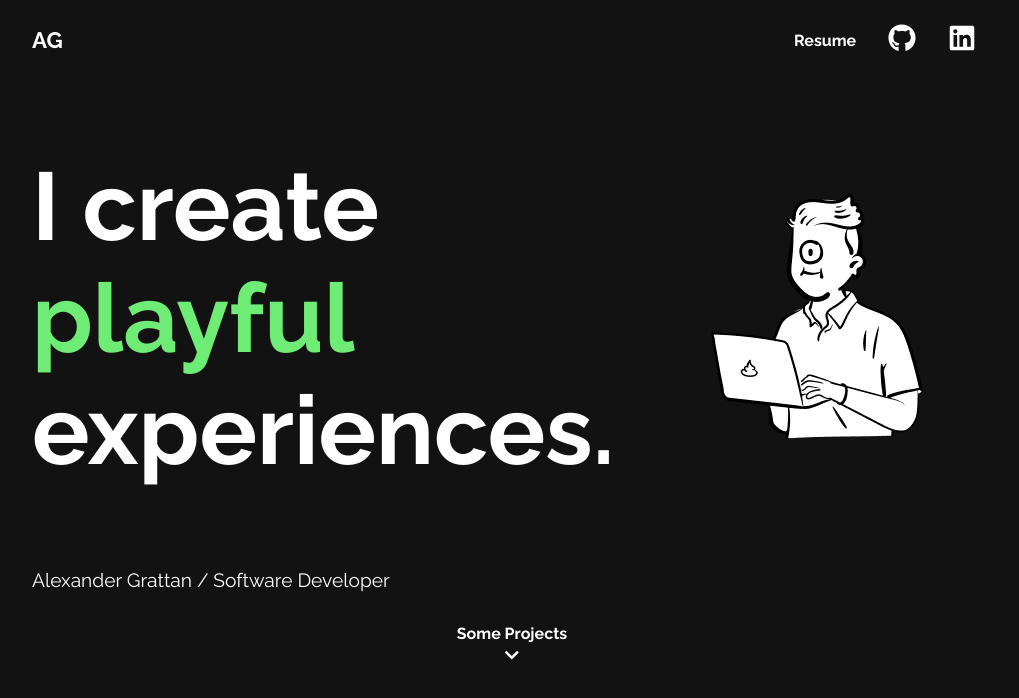
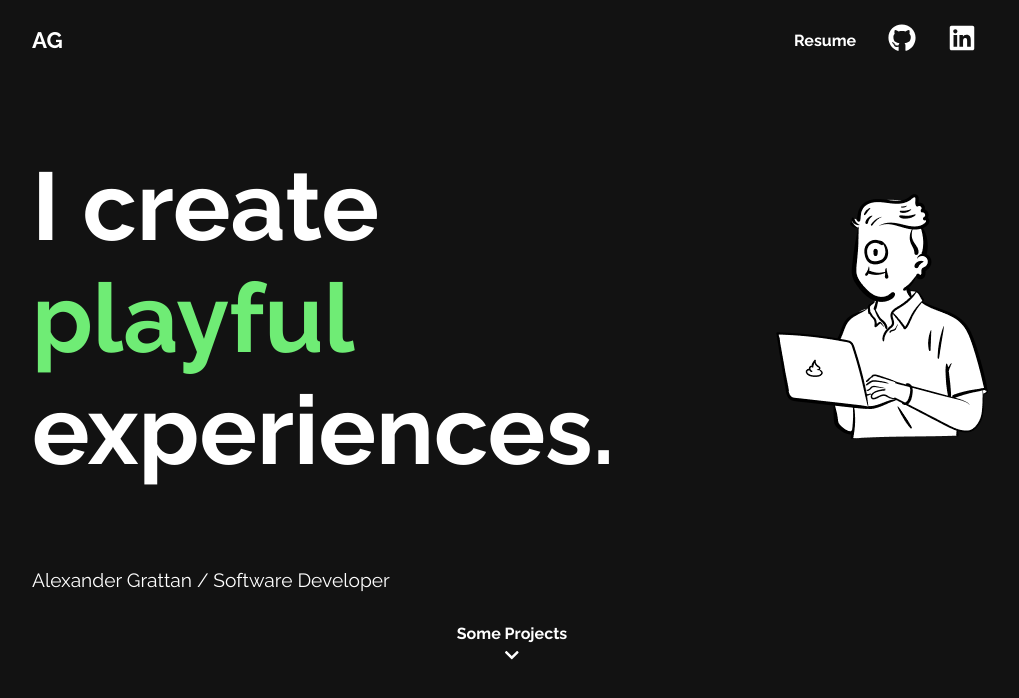
Before and after one commit to agrattan0820/portfolio-site, a Next.js app: page / in a window 1280 px wide. Shown: the top 698 px of the page, without its empty margins (128-1147 px from the left). Built offline with nearby package versions, Linux system fonts and the light colour scheme.

Commit message:
fix: styling for peep image

```diff
--- a/styles/_home.scss
+++ b/styles/_home.scss
@@ -155,8 +155,12 @@
         width: 100%;
         max-width: 100px;
         object-fit: contain;
+        object-position: right;
         @media (min-width: 768px) {
-          max-width: 100%;
+          max-width: 200px;
+        }
+        @media (min-width: 1280px) {
+          max-width: 300px;
         }
       }
     }
```
